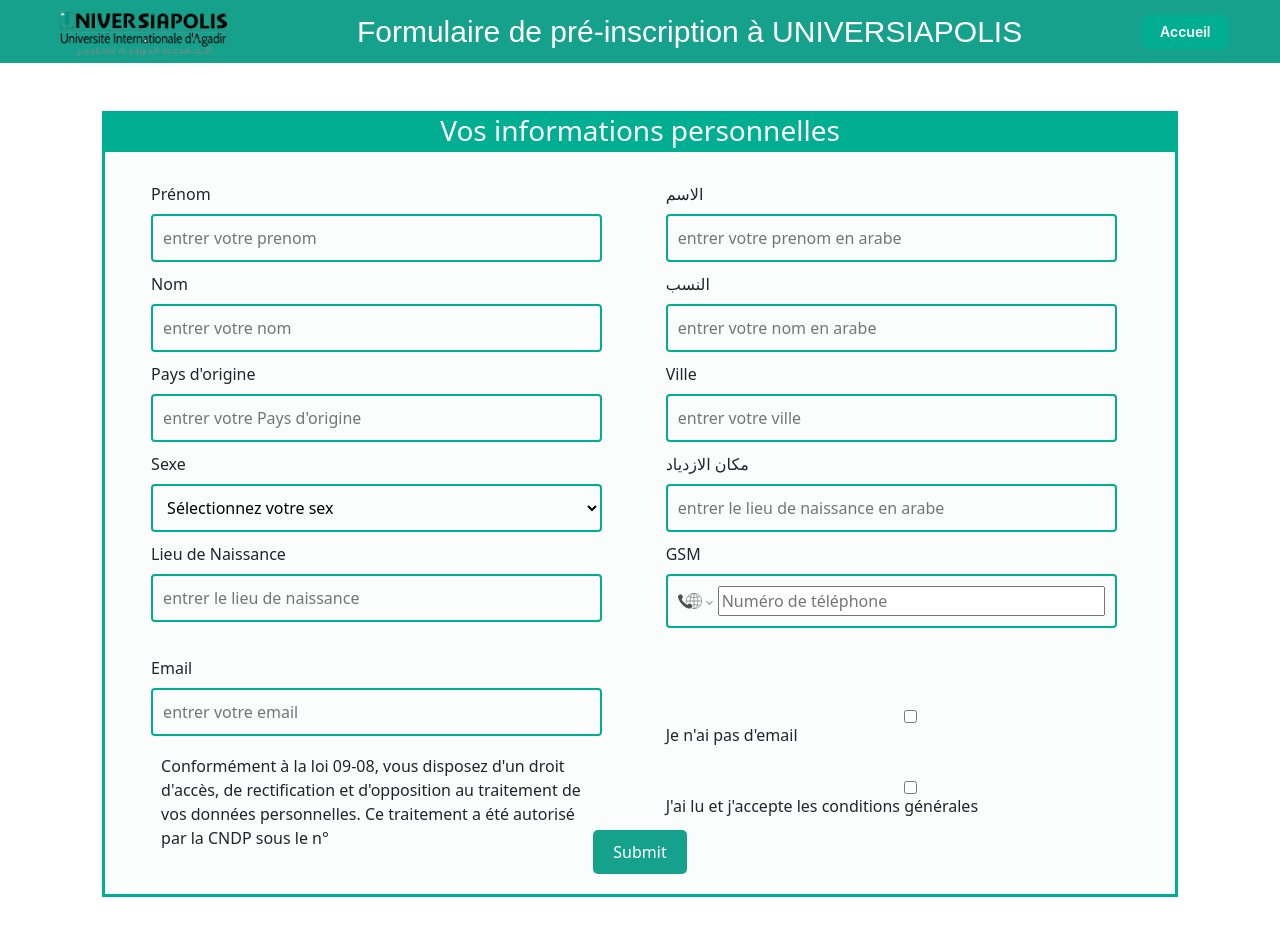
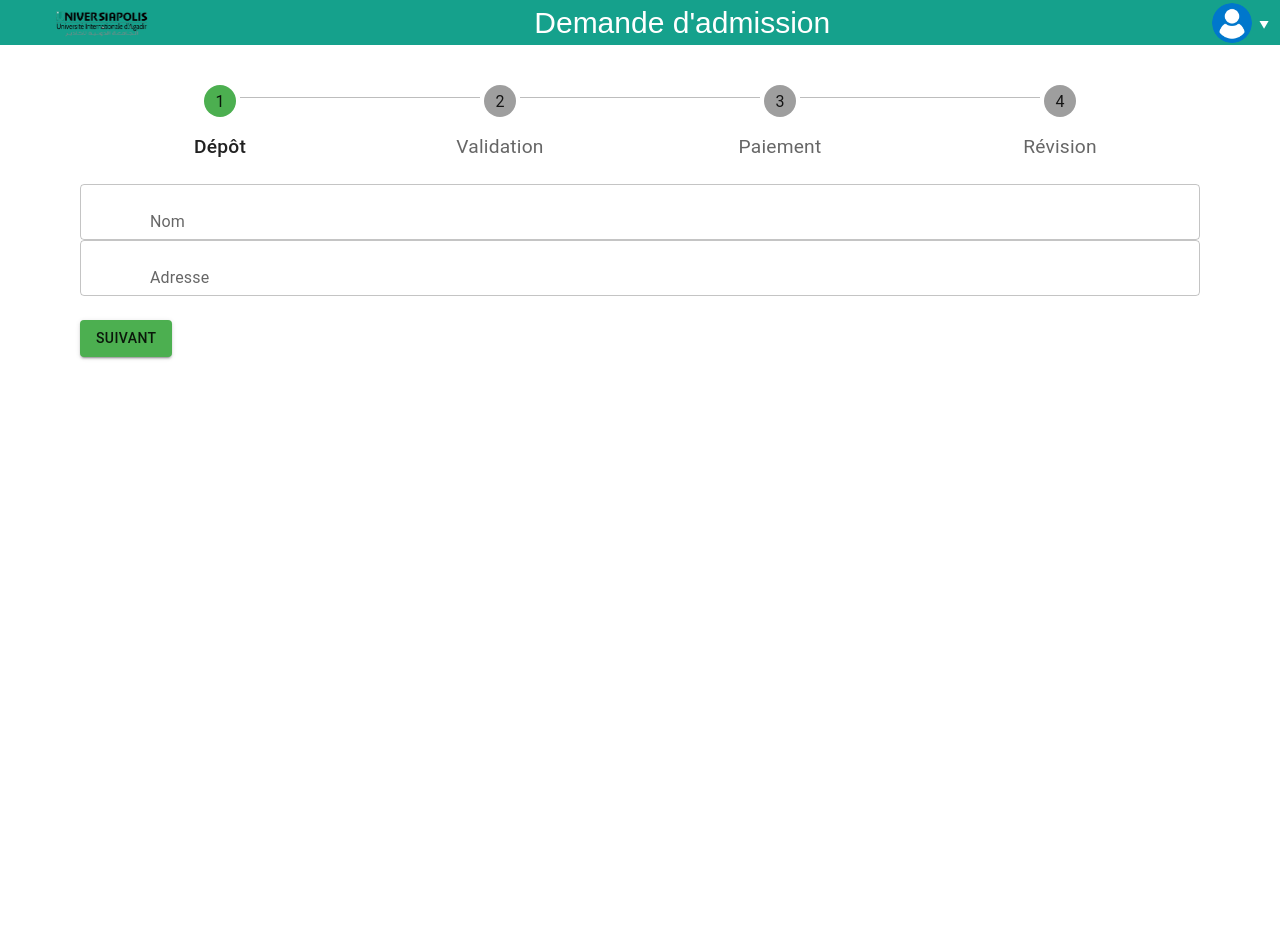
Before and after one commit to yassinezadod/lnscription_universia, a React (Vite) app: page /demande in a window 1280 px wide. Shown: the top 936 px of the page. After the commit the page ends 800 px from the top, so only its background shows below. Built offline with nearby package versions, Linux system fonts and the light colour scheme.

Commit message:
first commit

```diff
--- a/package.json
+++ b/package.json
@@ -10,6 +10,8 @@
     "start": "react-scripts start"
   },
   "dependencies": {
+    "@emotion/styled": "^11.11.5",
+    "@mui/material": "^5.15.16",
     "bootstrap": "^5.3.3",
     "react": "^18.2.0",
     "react-bootstrap": "^2.10.2",
@@ -20,7 +22,8 @@
     "@types/react": "^18.0.27",
     "@types/react-dom": "^18.0.10",
     "@vitejs/plugin-react": "^3.1.0",
+    "react-router-dom": "^6.23.0",
     "typescript": "^4.9.3",
-    "vite": "^4.1.0"
+    "vite": "^4.5.3"
   }
 }
--- a/src/App.tsx
+++ b/src/App.tsx
@@ -1,16 +1,26 @@
 import { useState } from 'react'
-import Navbar from "./components/navbar";
+import { BrowserRouter, Routes, Route } from "react-router-dom";
+import "./App.css";
+import Suivi from './components/suivi';
 import Formulaire from './form/formulaire';
-import "./App.css"
+import Demande from './components/demande';
 function App() {
   const [count, setCount] = useState(0)
 
   return (
-    <div className="app">
-      <Navbar/><br /><br />
-      <Formulaire/>
+    // <div className="app">
+    // <Navbar/><br /><br />
+    //   <Formulaire/>
 
-    </div>
+    // </div>
+
+    <BrowserRouter>
+    <Routes>
+      <Route path="/" Component={Formulaire} />
+      <Route path="/suivi" Component={Suivi} />
+      <Route path="/demande" Component={Demande} />
+    </Routes>
+    </BrowserRouter>
 
 
   )
--- /dev/null
+++ b/src/components/demande.tsx
@@ -0,0 +1,147 @@
+import React, { useState } from 'react';
+import { createTheme, ThemeProvider, styled } from '@mui/material/styles';
+import { Stepper, Step, StepLabel, Container, Button, TextField, Typography, Dialog, DialogTitle, DialogContent, DialogActions } from '@mui/material';
+import Navbarprofile from './navbarprofile';
+
+
+enum StepType {
+  Depot = 0,
+  Validation = 1,
+  Paiement = 2,
+  Revision = 3,
+}
+
+const CustomStepper = styled(Stepper)({
+  '& .MuiStepLabel-label': {
+    fontSize: '1.2rem',
+  },
+  '& .MuiStepIcon-root': {
+    fontSize: '2rem',
+  },
+});
+
+const theme = createTheme({
+  palette: {
+    primary: {
+      main: '#4CAF50',
+    },
+  },
+});
+
+const steps = ['Dépôt', 'Validation', 'Paiement', 'Révision'];
+
+const Demande = () => {
+  const [activeStep, setActiveStep] = useState(0);
+  const [openDialog, setOpenDialog] = useState(false); // État pour contrôler l'affichage du Dialog
+
+  const handleNext = () => {
+    if (activeStep < steps.length - 1) {
+      setActiveStep(activeStep + 1);
+    }
+  };
+
+  const handleBack = () => {
+    if (activeStep > 0) {
+      setActiveStep(activeStep - 1);
+    }
+  };
+
+  const handleFinish = () => {
+    // Ouvre le dialog pour afficher le message de confirmation
+    setOpenDialog(true);
+  };
+
+  const handleCloseDialog = () => {
+    setOpenDialog(false);
+  };
+
+  const getStepContent = (step: StepType) => {
+    switch (step) {
+      case 0:
+        return (
+          <div>
+            <TextField label="Nom" fullWidth />
+            <TextField label="Adresse" fullWidth />
+          </div>
+        );
+      case 1:
+        return (
+          <div>
+            <TextField label="Numéro de téléphone" fullWidth />
+            <TextField label="Adresse e-mail" fullWidth />
+          </div>
+        );
+      case 2:
+        return (
+          <div>
+            <TextField label="Méthode de paiement" fullWidth />
+            <TextField label="Numéro de carte" fullWidth />
+          </div>
+        );
+      case 3:
+        return (
+          <div>
+            <Typography>Merci pour votre demande!</Typography>
+            <Typography>Nous allons examiner votre soumission.</Typography>
+          </div>
+        );
+      default:
+        return 'Étape inconnue';
+    }
+  };
+
+  return (
+    <ThemeProvider theme={theme}>
+      <div className="app">
+        <Navbarprofile />
+        <Container style={{ padding: '40px' }}>
+          <CustomStepper activeStep={activeStep} alternativeLabel>
+            {steps.map((step, index) => (
+              <Step key={index}>
+                <StepLabel>{step}</StepLabel>
+              </Step>
+            ))}
+          </CustomStepper>
+
+          <br />
+
+          {/* Afficher le contenu de l'étape actuelle */}
+          {getStepContent(activeStep)}
+
+          <br />
+
+          <div>
+            {/* Bouton Précédent */}
+            {activeStep > 0 && (
+              <Button onClick={handleBack}>Précédent</Button>
+            )}
+
+            {/* Bouton Suivant ou Terminer */}
+            {activeStep < steps.length - 1 ? (
+              <Button variant="contained" onClick={handleNext}>
+                Suivant
+              </Button>
+            ) : (
+              <Button variant="contained" color="primary" onClick={handleFinish}>
+                Terminer
+              </Button>
+            )}
+          </div>
+
+          {/* Dialog pour afficher le message de confirmation */}
+          <Dialog open={openDialog} onClose={handleCloseDialog}>
+            <DialogTitle>Confirmation</DialogTitle>
+            <DialogContent>
+              <Typography>Vos informations ont été validées avec succès!</Typography>
+            </DialogContent>
+            <DialogActions>
+              <Button onClick={handleCloseDialog}>Fermer</Button>
+            </DialogActions>
+          </Dialog>
+        </Container>
+      </div>
+    </ThemeProvider>
+  );
+};
+
+export default Demande;
--- /dev/null
+++ b/src/components/navbarprofile.tsx
@@ -0,0 +1,61 @@
+import React, { useState } from 'react';
+import { Navbar, Container, Button } from 'react-bootstrap';
+import Universiapolis from './Universiapolis.png'; // Logo de l'université
+import circularButtonImage from './user.png'; // Image pour le bouton circulaire
+
+// Style pour le bouton circulaire
+const circularButtonStyle = {
+  width: '40px',
+  height: '40px',
+  borderRadius: '50%',
+  background: `url(${circularButtonImage}) no-repeat center`,
+  backgroundSize: 'contain',
+  border: 'none',
+};
+
+// Style pour la flèche blanche
+const whiteArrowStyle = {
+  color: 'white',
+  marginLeft: '35px',
+  fontSize: '10px',
+};
+
+// Composant Navbar avec une liste déroulante personnalisée
+function Navbarprofile() {
+  const [isMenuOpen, setIsMenuOpen] = useState(false); // État pour gérer l'ouverture/fermeture du menu
+
+  const toggleMenu = () => {
+    setIsMenuOpen(!isMenuOpen); // Change l'état du menu lors du clic
+  };
+
+  return (
+    <Navbar expand="lg">
+      <Container fluid>
+        <img src={Universiapolis} alt="Universiapolis Logo" style={{ width: '100px' }} />
+        <Navbar.Toggle aria-controls="navbarScroll" />
+
+        <a className="home">Demande d'admission</a>
+
+        {/* Bouton circulaire avec une flèche blanche */}
+        <Button onClick={toggleMenu} style={circularButtonStyle}>
+          {/* Flèche blanche indiquant le menu */}
+          <span style={whiteArrowStyle}>{isMenuOpen ? '▼' : '▼'}</span> {/* Flèche blanche */}
+        </Button>
+
+        {/* Liste déroulante conditionnelle */}
+        {isMenuOpen && (
+          <div style={{ position: 'absolute',  top: '60px', right: '30px', background: 'white', boxShadow: '0px 4px 10px rgba(0, 0, 0, 0.1)', borderRadius: '15px' }}>
+            {/* Contenu de la liste */}
+            <ul style={{ listStyle: 'none', padding: '10px', paddingLeft: '50px' , margin: '0' }}>
+              <li><a href="#/action-1" style={{color: 'gray', marginRight: '30px'}}>nom etudiant</a></li>
+              <hr></hr>
+              <li><a href="#/action-2" style={{color: 'gray'}}>Déconnexion</a></li>
+            </ul>
+          </div>
+        )}
+      </Container>
+    </Navbar>
+  );
+}
+
+export default Navbarprofile;
--- /dev/null
+++ b/src/components/suivi.css
@@ -0,0 +1,23 @@
+.form {
+    padding: 20px;
+    border: 3px solid #00AE92;
+    margin-right: 8%;
+    margin-left: 8%;
+    margin-top: -10px;
+    margin-bottom: 50px;
+    background-color: rgb(251, 253, 253);
+    gap: 10px;
+    flex-direction: row;
+  }
+
+  .input{
+    width: calc(90% - 12px);
+    padding: 10px;
+    box-sizing: border-box;
+    border: 2px solid #00AE92;
+    border-radius: 4px;
+    margin-top: 8px;
+    margin-left: 5%;
+    margin-right: 5%;
+    background-color: rgb(251, 253, 253);
+  }
--- a/src/form/form.css
+++ b/src/form/form.css
@@ -11,7 +11,7 @@ h3 {
   .Container {
     display: flex;
   }
-  form {
+  .form {
     padding: 20px;
     border: 3px solid #00AE92;
     margin-right: 8%;
@@ -49,6 +49,7 @@ label {
   }
 .button{
   background-color: #15a18c;
+  color: white;
   padding: 10px 20px;
   border: none;
   border-radius: 5px;
@@ -59,15 +60,14 @@ label {
   border-radius: 5px;
 
 }
-button{
-    color: white;
-    border:#018a73;
-  }
 
-button:hover {
+.button:hover {
     background-color: #5cb9aa;
   }
 
+  .button:active{
+    color: white;
+  }
 
   .box-1 {
     height:650px;
--- a/src/form/formulaire.tsx
+++ b/src/form/formulaire.tsx
@@ -2,7 +2,9 @@ import React, { Component } from 'react';
 import PhoneInput from 'react-phone-number-input';
 import 'react-phone-number-input/style.css';
 import "./form.css";
-
+import Navbar from "../components/navbar";
+import Suivi from '../components/suivi';
+import { Link } from 'react-router-dom';
 
 interface FormulaireProps {
 
@@ -43,12 +45,17 @@ export class Formulaire extends Component<FormulaireProps, FormulaireState> {
     Formulaire.push('/suivi');
 
   }
-
+  handleClick = () => {
+    console.log(Suivi);
+  };
 
 
   render() {
     const { telephone, noEmail, conditionsAccepted } = this.state;
     return (
+      <div className="app">
+        <Navbar />
+        <br /><br />
       <div>
         <h3>Vos informations personnelles</h3>
         <div className='form'>
@@ -90,11 +97,11 @@ export class Formulaire extends Component<FormulaireProps, FormulaireState> {
                   <div className='box-2'>
                     <div>
                       <label>الاسم</label>
-                      <input className='formInput' pattern= "/^[\u0600-\u06FF\s]+$/" type='text' name='arabicFirstName'  placeholder='entrer votre prenom en arabe'  required/>
+                      <input className='formInput' pattern= "^[A-Za-z]{3,50}$" type='text' name='arabicFirstName'  placeholder='entrer votre prenom en arabe'  required/>
                     </div>
                     <div>
                       <label>النسب</label>
-                      <input className='formInput' pattern= "/^[\u0600-\u06FF\s]+$/" type='text' name='arabicLastName'  placeholder='entrer votre nom en arabe'  required/>
+                      <input className='formInput' /* type='text' name='arabicLastName'*/  placeholder='entrer votre nom en arabe'  required/>
                     </div>
                     <div>
                       <label>Ville</label>
@@ -102,7 +109,7 @@ export class Formulaire extends Component<FormulaireProps, FormulaireState> {
                     </div>
                     <div>
                       <label>مكان الازدياد</label>
-                      <input className='formInput' pattern= "/^[\u0600-\u06FF\s]+$/" type='text' name='arabicBirthPlace'  placeholder='entrer le lieu de naissance en arabe' required/>
+                      <input className='formInput' /*pattern= "/^[\u0600-\u06FF\s]+$/"*/ type='text' name='arabicBirthPlace'  placeholder='entrer le lieu de naissance en arabe' required/>
                     </div>
                     <label>GSM</label>
                     <PhoneInput
@@ -128,9 +135,10 @@ export class Formulaire extends Component<FormulaireProps, FormulaireState> {
                     </label>
                   </div>
                 </div>
-              <center><button onClick={this.handleValidation} className='button' type='submit'>Submit</button></center>
+              <center><Link to="/suivi" onClick={this.handleClick}  className='button' type='submit'>Submit</Link></center>
             </form>
           </div>
+      </div>
       </div>
     );
   }
```
Also changed, not shown: src/components/Navbarprofile.css (added, +23 -0 lines), src/components/suivi.tsx (+22 -3 lines), src/components/user.png (added), 1 other file (tests, documents, lock files or other folders).
